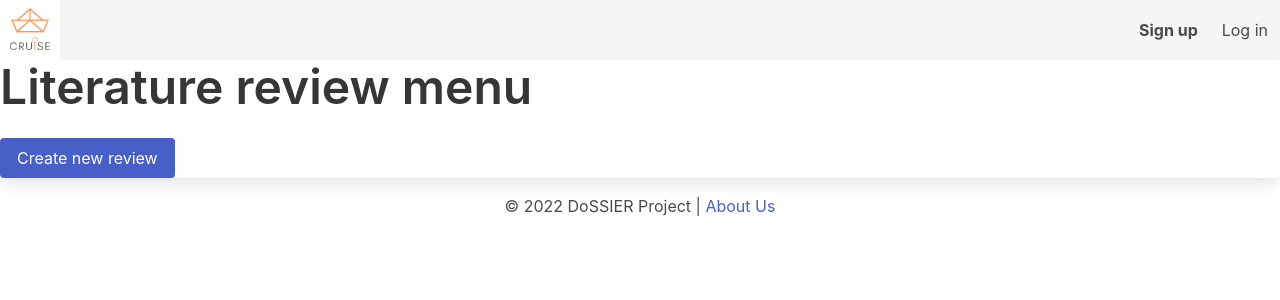
After one commit to ProjectDossier/cruise-screening, a Django app: page /literature_review/ in a window 1280 px wide. The commit adds this page. Shown: the top 300 px of the page. Run offline with Django 3.2, Linux system fonts and the light colour scheme; parts of the project's set-up code (start-up, migrations or seed data) failed here and were passed over.

Commit message:
feat(literature review): add main literature review subpage

```diff
--- a/src/cruise_literature/citation_screening/urls.py
+++ b/src/cruise_literature/citation_screening/urls.py
@@ -3,5 +3,6 @@ from django.urls import path
 from . import views
 
 urlpatterns = [
+    path("literature_review/", views.literature_review_home, name="literature_review_home"),
     path("create_review/", views.create_new_review, name="create_new_review"),
 ]
--- a/src/cruise_literature/citation_screening/views.py
+++ b/src/cruise_literature/citation_screening/views.py
@@ -30,3 +30,9 @@ def create_new_review(request):
     return render(
         request=request, template_name="literature_review/create_literature_review.html", context={"form": form}
     )
+
+
+def literature_review_home(request):
+    return render(
+        request=request, template_name="literature_review/home.html"
+    )
--- a/src/cruise_literature/templates/_header.html
+++ b/src/cruise_literature/templates/_header.html
@@ -68,8 +68,8 @@
                         <a href="{% url 'user_profile' %}" class="navbar-item">
                             My profile
                         </a>
-                        <a href="{% url 'create_new_review' %}" class="navbar-item">
-                            New review
+                        <a href="{% url 'literature_review_home' %}" class="navbar-item">
+                            My reviews
                         </a>
                         <a href="{% url 'about' %}" class="navbar-item">
                             About us
--- /dev/null
+++ b/src/cruise_literature/templates/literature_review/home.html
@@ -0,0 +1,13 @@
+{% extends '_base.html' %}
+
+{% block content %}
+    <div class="card">
+        <h1 class="title is-1">Literature review menu</h1>
+            <a href="{% url 'create_new_review' %}" class="button is-link">
+                Create new review
+            </a>
+    </div>
+
+    {% include "_footer.html" %}
+
+{% endblock %}
```
